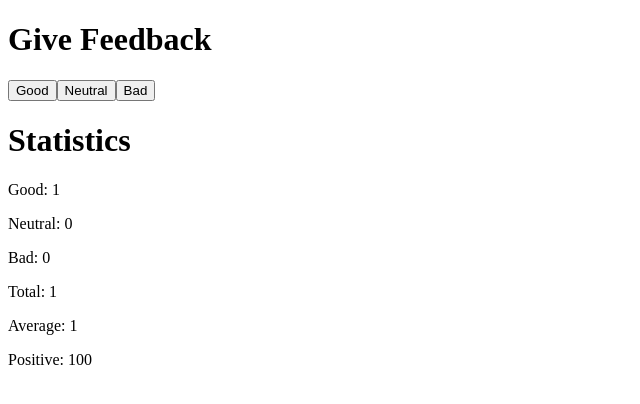
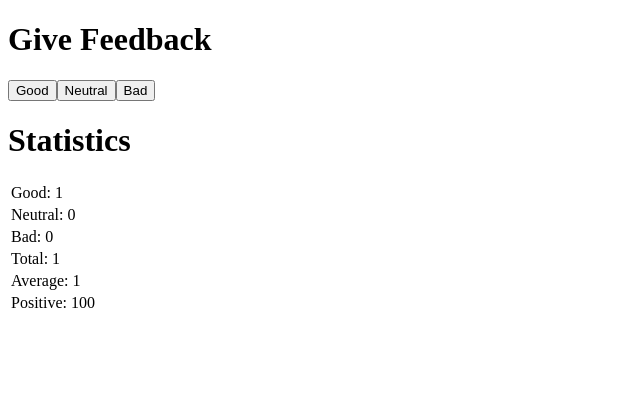
Before and after one commit to JohnBadri/fos-part1, a React (Vite) app: page / in a window 1280 px wide. Both pictures are taken after a click on the button "Good". Shown: the top 404 px of the page, without its empty margins (0-640 px from the left). Built offline with nearby package versions, Linux system fonts and the light colour scheme.

Commit message:
Completed Part 1 - Exercise 1.11

```diff
--- a/src/App.jsx
+++ b/src/App.jsx
@@ -2,23 +2,29 @@ import { useState } from 'react';
 
 const Button = ({ onClick, text }) => <button onClick={onClick}>{text}</button>;
 
-const StatisticLine = ({ text, counter }) => (
-  <p>
+const StatisticLine = ({ text, counter }) => {
+  return (
+    <tr>
+      <td>
         {text}: {counter}
-  </p>
+      </td>
+    </tr>
   );
+};
 
 const Statistics = ({ good, neutral, bad, total, average, positive }) => {
   if (good || neutral || bad) {
     return (
-      <div>
+      <table>
+        <tbody>
           <StatisticLine text="Good" counter={good} />
           <StatisticLine text="Neutral" counter={neutral} />
           <StatisticLine text="Bad" counter={bad} />
           <StatisticLine text="Total" counter={total} />
           <StatisticLine text="Average" counter={average} />
           <StatisticLine text="Positive" counter={positive} />
-      </div>
+        </tbody>
+      </table>
     );
   }
   return (
```
Lines whose indentation alone changed are shown as unchanged.
